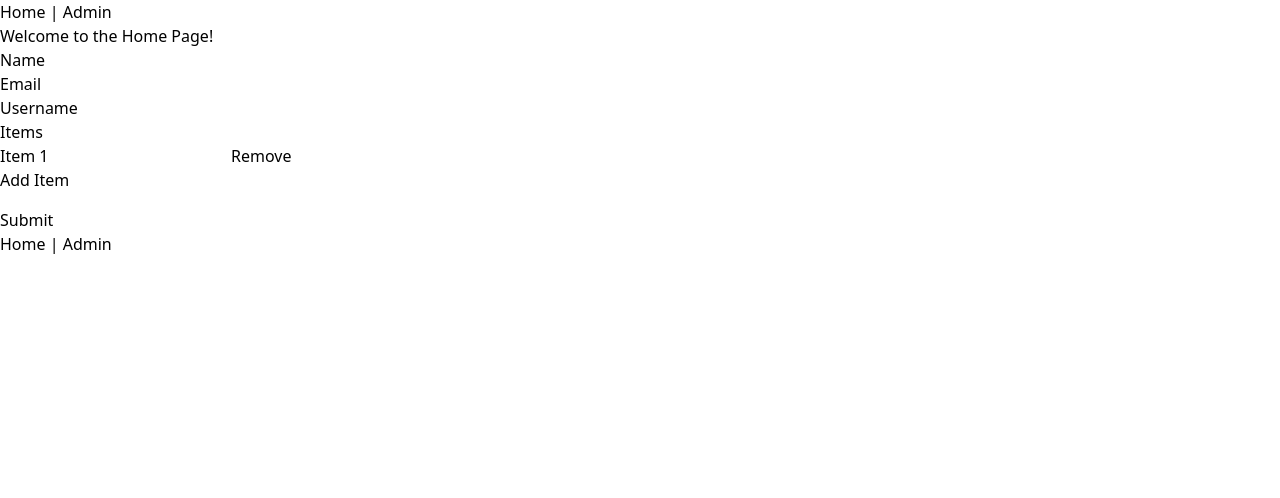
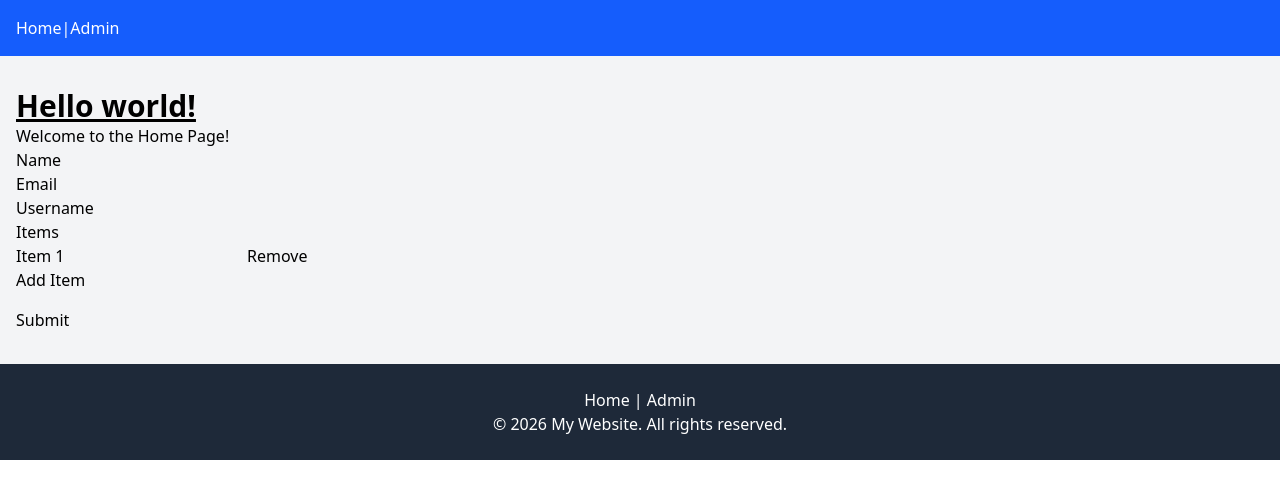
Before and after one commit to miltcruz/angular-frontend, an Angular app: page / in a window 1280 px wide. Shown: the top 498 px of the page. Built offline with nearby package versions, Linux system fonts and the light colour scheme.

Commit message:
Added Tailwinds and applied styles to center content

```diff
--- a/package.json
+++ b/package.json
@@ -40,12 +40,12 @@
     "@angular/build": "^21.0.5",
     "@angular/cli": "^21.0.5",
     "@angular/compiler-cli": "^21.0.0",
-    "@tailwindcss/postcss": "^4.1.12",
+    "@tailwindcss/postcss": "^4.1.18",
     "@types/express": "^5.0.1",
     "@types/node": "^20.17.19",
     "jsdom": "^27.1.0",
-    "postcss": "^8.5.3",
-    "tailwindcss": "^4.1.12",
+    "postcss": "^8.5.6",
+    "tailwindcss": "^4.1.18",
     "typescript": "~5.9.2",
     "vitest": "^4.0.8"
   }
--- a/src/app/app.html
+++ b/src/app/app.html
@@ -1,15 +1,26 @@
-<header>
-  <nav>
+<header class="bg-blue-600 text-white shadow-lg">
+  <div class="container mx-auto px-4 py-4">
+    <nav class="flex justify-left items-center">
+      <a routerLink="/">Home</a> |
+      <a routerLink="/admin">Admin</a>
+    </nav>
+  </div>
+</header>
+<main class="flex-grow bg-gray-100">
+  <div class="container mx-auto px-4 py-8">
+    <h1 class="text-3xl font-bold underline">
+    Hello world!
+    </h1>
+    <router-outlet></router-outlet>
+  </div>
+</main>
+<footer class="bg-gray-800 text-white">
+
+  <div class="container mx-auto px-4 py-6 text-center">
+      <nav>
     <a routerLink="/">Home</a> |
     <a routerLink="/admin">Admin</a>
   </nav>
-</header>
-<main>
-  <router-outlet></router-outlet>
-</main>
-<footer>
-  <nav>
-    <a routerLink="/">Home</a> |
-    <a routerLink="/admin">Admin</a>
-  </nav>
+            <p>&copy; 2026 My Website. All rights reserved.</p>
+        </div>
 </footer>
--- a/src/index.html
+++ b/src/index.html
@@ -7,7 +7,7 @@
   <meta name="viewport" content="width=device-width, initial-scale=1">
   <link rel="icon" type="image/x-icon" href="favicon.ico">
 </head>
-<body>
+<body class="min-h-screen flex flex-col">
   <app-root></app-root>
 </body>
 </html>
```
Also changed, not shown: 1 other file (tests, documents, lock files or other folders).
